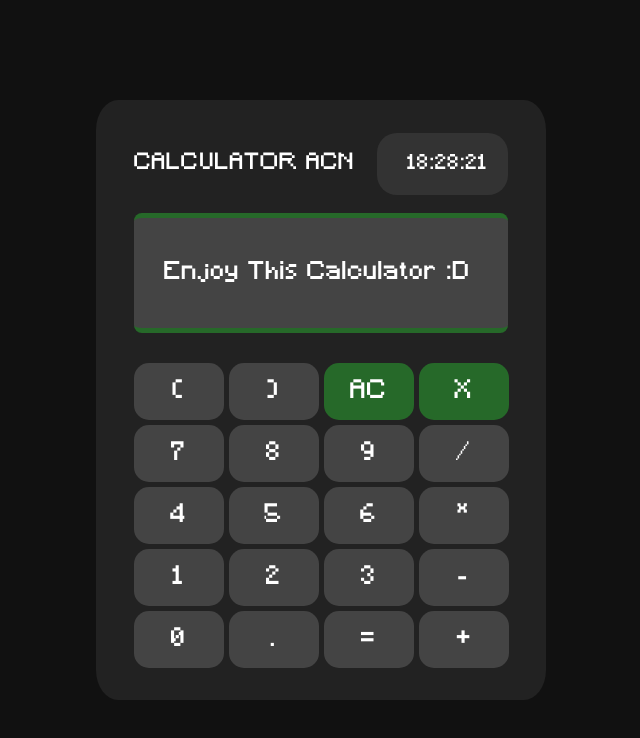
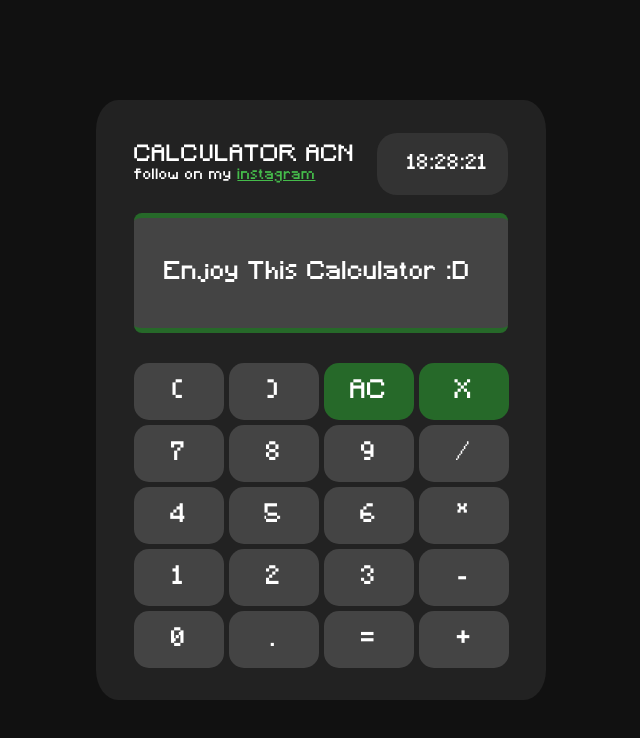
Before and after one commit to aacnico/calculatorAcn, a plain HTML site: page index.html in a window 1280 px wide. Shown: the whole page, without its empty margins (319-959 px from the left). Drawn offline with Linux system fonts and the light colour scheme.

Commit message:
Update index.html

```diff
--- a/index.html
+++ b/index.html
@@ -19,6 +19,12 @@
 
             <div class="calTitleText">
                 <h1>CALCULATOR ACN</h1>
+                <p>
+                    follow on my
+                    <a href="https://www.instagram.com/aacnico/" target="_blank" rel="noopener">
+                        instagram
+                    </a>
+                </p>
             </div>
 
             <div class="calTitleClock">
```
